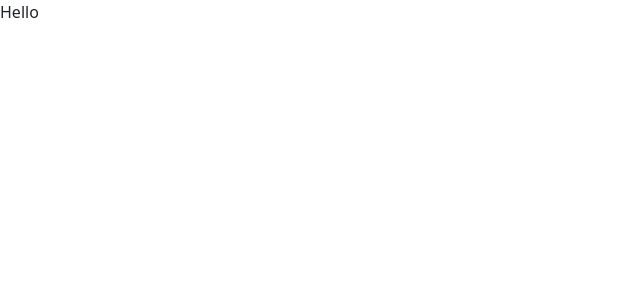
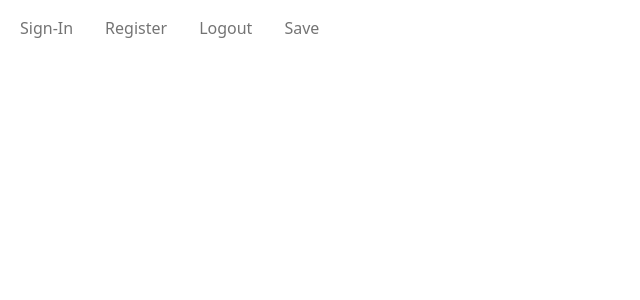
Before and after one commit to e11i0t23/mapit, a Next.js app: page /components/Header in a window 1280 px wide. Shown: the top 300 px of the page, without its empty margins (0-640 px from the left). Built offline with nearby package versions, Linux system fonts and the light colour scheme.

Commit message:
initial headers bar

```diff
--- a/pages/components/Header.tsx
+++ b/pages/components/Header.tsx
@@ -1,3 +1,26 @@
+import { useState } from "react";
+
 export default function Header() {
-  return <div>Hello</div>;
+  return (
+    <>
+      <nav className="navbar navbar-expand">
+        <div className="container-fluid">
+          <ul className="navbar-nav navbar-expand">
+            <li className="nav-item me-3">
+              <a className="nav-link">Sign-In</a>
+            </li>
+            <li className="nav-item me-3">
+              <a className="nav-link">Register</a>
+            </li>
+            <li className="nav-item me-3">
+              <a className="nav-link">Logout</a>
+            </li>
+            <li className="nav-item me-3">
+              <a className="nav-link">Save</a>
+            </li>
+          </ul>
+        </div>
+      </nav>
+    </>
+  );
 }
```
